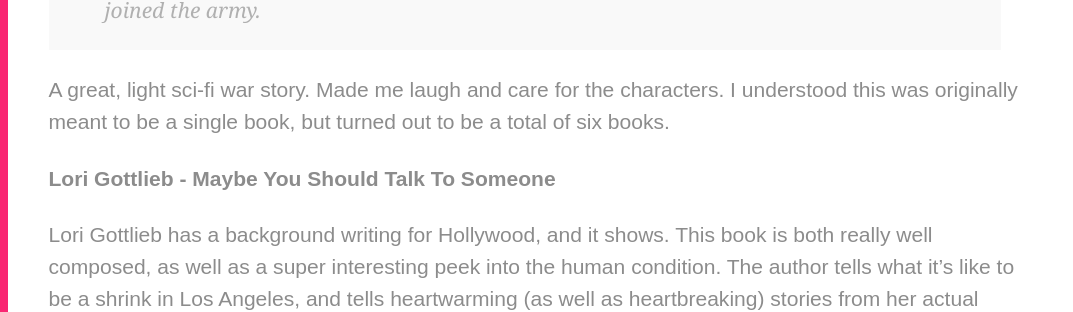
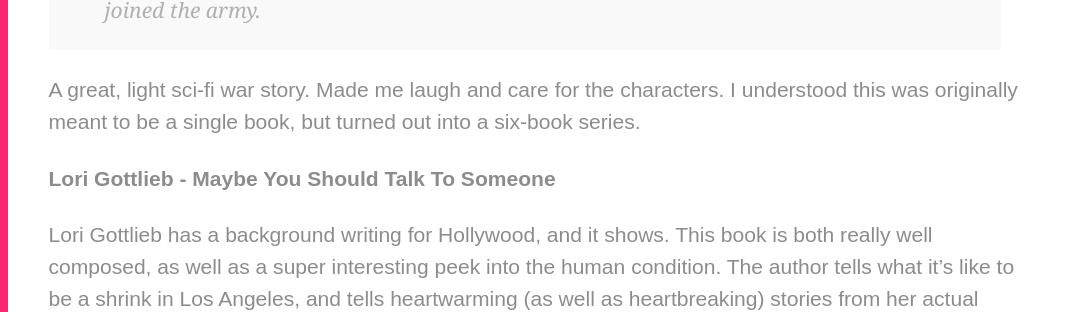
Before and after one commit to mieky/mieky.github.io, a Jekyll site: the page built from _posts/2019-12-31-favorite-books-2019.md, in a window 1280 px wide. Shown: the part 711-1023 px from the top of the page, without its empty margins (0-1073 px from the left). Built offline with Jekyll 4.4.1, drawn with Linux system fonts in a browser that asks for light colours.

Commit message:
Tweak for fluency

```diff
--- a/_posts/2019-12-31-favorite-books-2019.md
+++ b/_posts/2019-12-31-favorite-books-2019.md
@@ -22,7 +22,7 @@ Reading Range felt empowering, the same way I remember Dan Pink's Drive having f
 
 > John Perry did two things on his 75th birthday. First he visited his wife's grave. Then he joined the army.
 
-A great, light sci-fi war story. Made me laugh and care for the characters. I understood this was originally meant to be a single book, but turned out to be a total of six books.
+A great, light sci-fi war story. Made me laugh and care for the characters. I understood this was originally meant to be a single book, but turned out into a six-book series.
 
 **Lori Gottlieb - Maybe You Should Talk To Someone**
 
```
